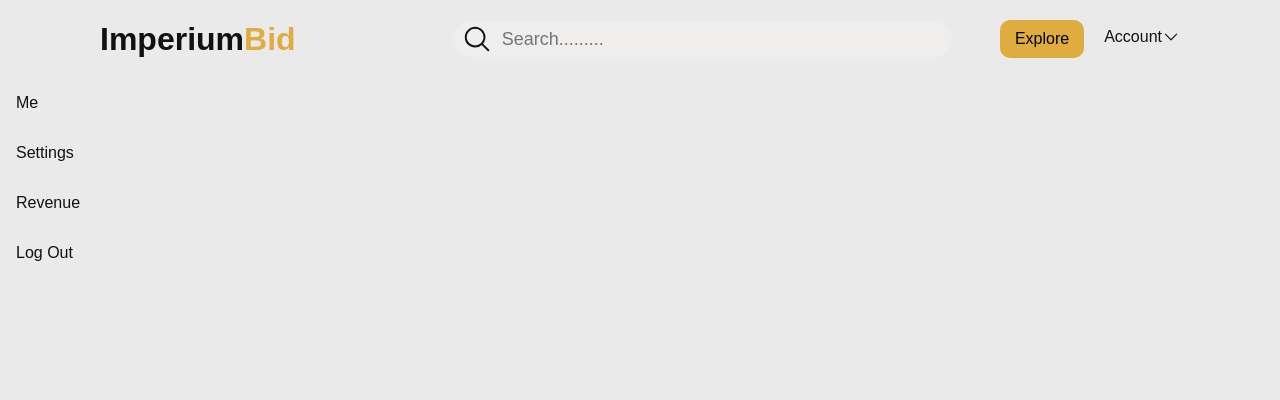
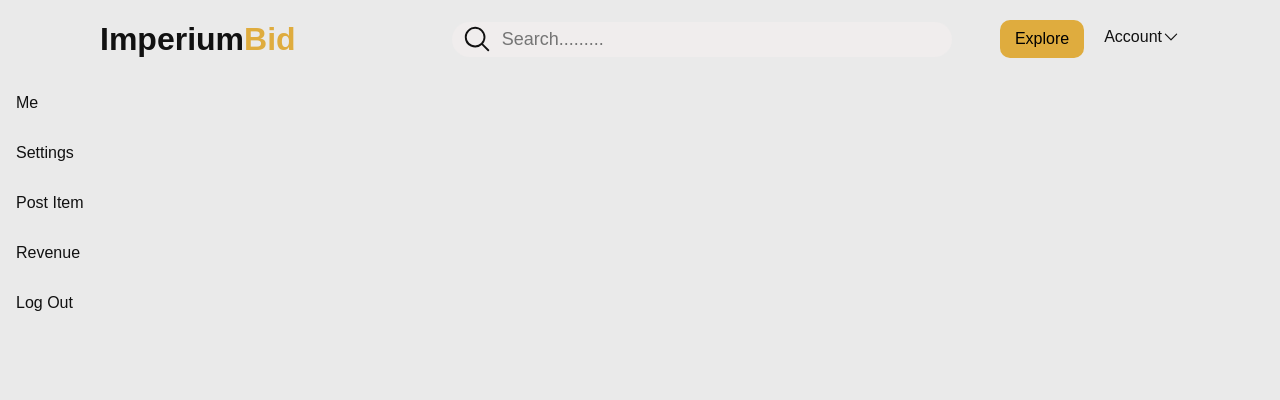
Before and after one commit to devrajoshi/BidBazaar-An-Online-Auction-Platform, a Django app: page /me/ in a window 1280 px wide. Shown: the top 400 px of the page. Run offline with Django 4.2, Linux system fonts and the light colour scheme.

Commit message:
`add` : routing added to sidebar of user profile

```diff
--- a/web/templates/profile/side_bar.html
+++ b/web/templates/profile/side_bar.html
@@ -1,6 +1,7 @@
 <div class="sidebar">
-	<a href="">Me</a>
-	<a href="">Settings</a>
-	<a href="">Revenue</a>
-	<a href="">Log Out</a>
+  <a href="/me">Me</a>
+  <a href="">Settings</a>
+  <a href="/post">Post Item</a>
+  <a href="">Revenue</a>
+  <a href="">Log Out</a>
 </div>
```
